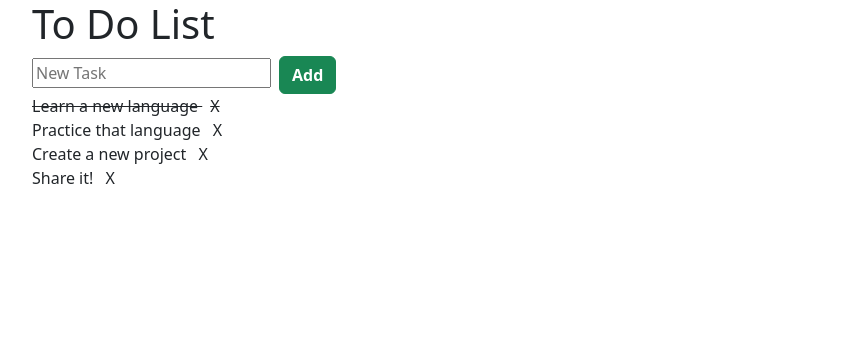
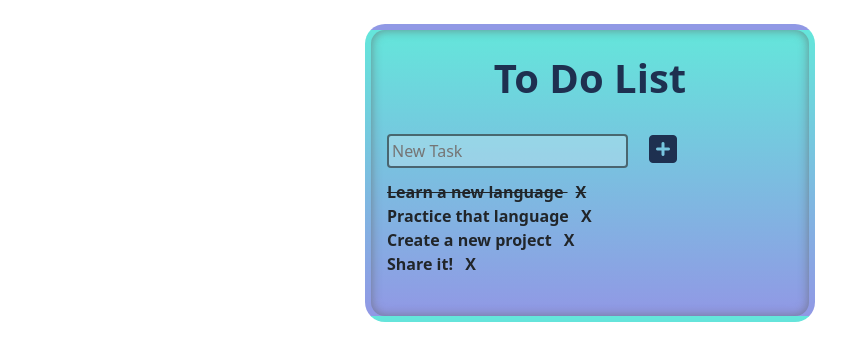
Before and after one commit to LeoneCarmelo/vue-todolist, a plain HTML site: page index.html in a window 1280 px wide. Shown: the whole page, without its empty margins (50-896 px from the left). Drawn offline with nearby package versions, Linux system fonts and the light colour scheme.

Commit message:
Add style

```diff
--- a/assets/css/style.css
+++ b/assets/css/style.css
@@ -1,11 +1,44 @@
 .done {
     text-decoration: line-through;
+}
+
+input {
+    background: rgba(255, 255, 255, 0.248);
+    border: 2px solid rgba(0, 0, 0, 0.516);
+    padding: 3px;
+    border-radius: 4px;
 }
 
 ul {
     list-style: none;
 }
 
-li, span {
+li,
+span {
     cursor: pointer;
+    font-weight: 600;
 }
+
+.container {
+    width: 450px;
+    border: 6px solid rgba(0, 255, 255, 0);
+    border-radius: 20px;
+    padding: 1.5rem 1rem;
+    background: linear-gradient(#64e6db, #9198e5);
+    margin-top: 1.5rem;
+    box-shadow: 0px 0px 10px 1px rgba(99, 99, 99, 0.575) inset;
+}
+
+h1 {
+    margin-bottom: 1.5rem;
+    font-weight: 600;
+    color: #1e3050;
+}
+
+button {
+    margin-bottom: 6px;
+}
+
+i:hover {
+color:white;
+}
--- a/assets/js/main.js
+++ b/assets/js/main.js
@@ -30,16 +30,20 @@ createApp({
             this.list.splice(index, 1)
         },
         addToDo() {
-            const newToDoObj = {
-                text: this.newToDo,
-                done: false
+            if (this.newToDo.length < 2) {
+                this.newToDo = 'Insert a valid task'
+            } else {
+                const newToDoObj = {
+                    text: this.newToDo,
+                    done: false
+                }
+                this.list.push(newToDoObj)
+                this.newToDo = ''
             }
-            this.list.push(newToDoObj)
-            this.newToDo = ''
         },
         lineThrough(task) {
             task.done = !task.done
-        }
+        },
     }
 
 }).mount('#app')
--- a/index.html
+++ b/index.html
@@ -14,9 +14,11 @@
     <body>
         <div id="app">
             <div class="container">
-                <h1>To Do List</h1>
+                <h1 class="text-center">To Do List</h1>
                 <input type="text" v-model.trim="newToDo" placeholder="New Task" @keyup.enter="addToDo()">
-                <button class="mx-2 fw-bold btn btn-success" @click="addToDo()">Add</button>
+                <button class="mx-2 fw-bold btn" @click="addToDo()">
+                    <i class="fa-solid fa-square-plus fa-2x" style="color: #1e3050;"></i>
+                </button>
                 <ul class="ps-0">
                     <li :class="task.done ? 'done' : ''" v-for="(task, index) in list" @click="lineThrough(task)">
                         {{task.text}}
```
